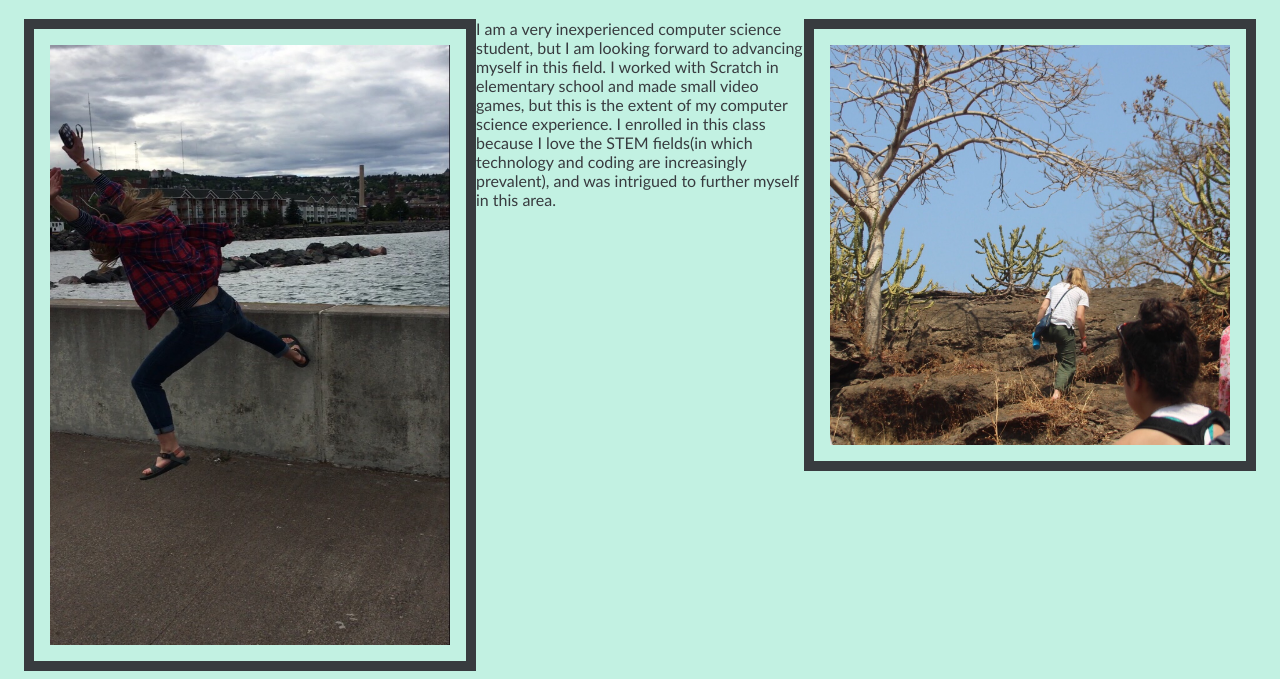
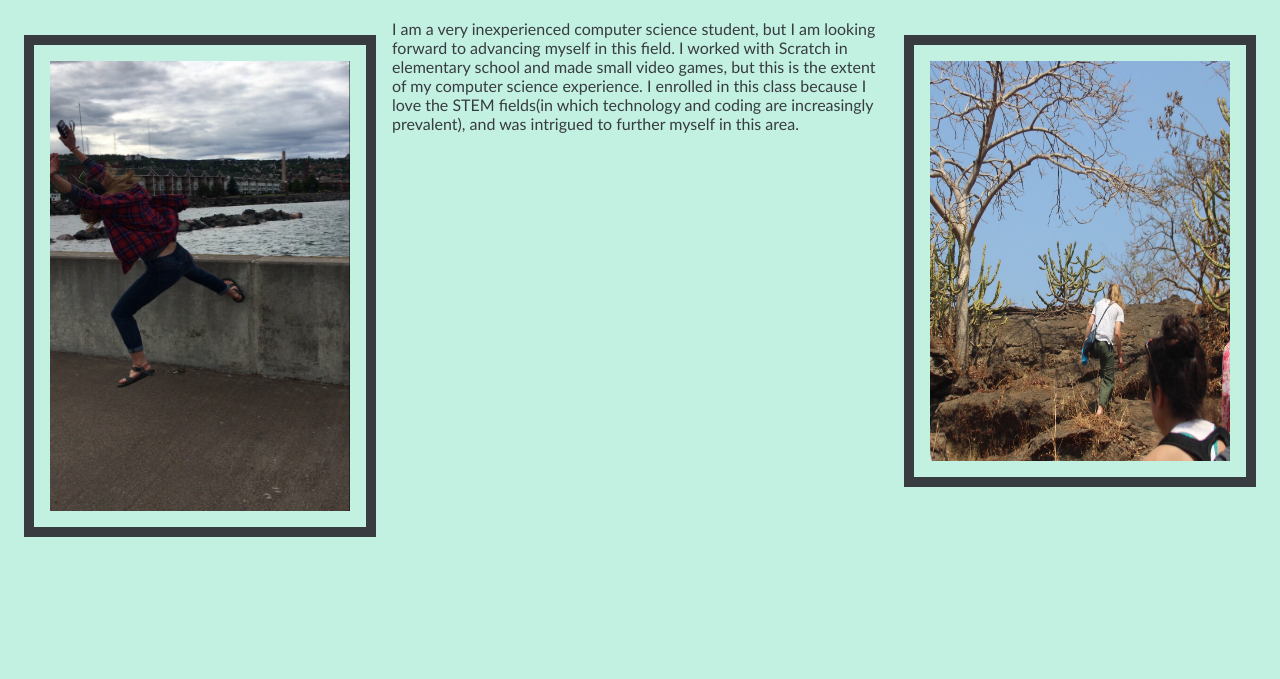
Before and after one commit to julialuehr/CompSciCollective, a plain HTML site: page about.html in a window 1280 px wide. Shown: the part 121-800 px from the top of the page. Drawn offline with Linux system fonts and the light colour scheme.

Commit message:
Update style.css

```diff
--- a/style.css
+++ b/style.css
@@ -25,17 +25,15 @@ li {
 
 .about1 {
   float: right;
-  width: 400px;
+  width: 300px;
+  margin: 16px;
 }
 
 .about2 {
   float: left;
-  width: 400px;
-  height: 600px;
-}
-
-.about {
- margin: 16px;
+  width: 300px;
+  height: 450px;
+  margin: 16px;
 }
 
 img {
```
